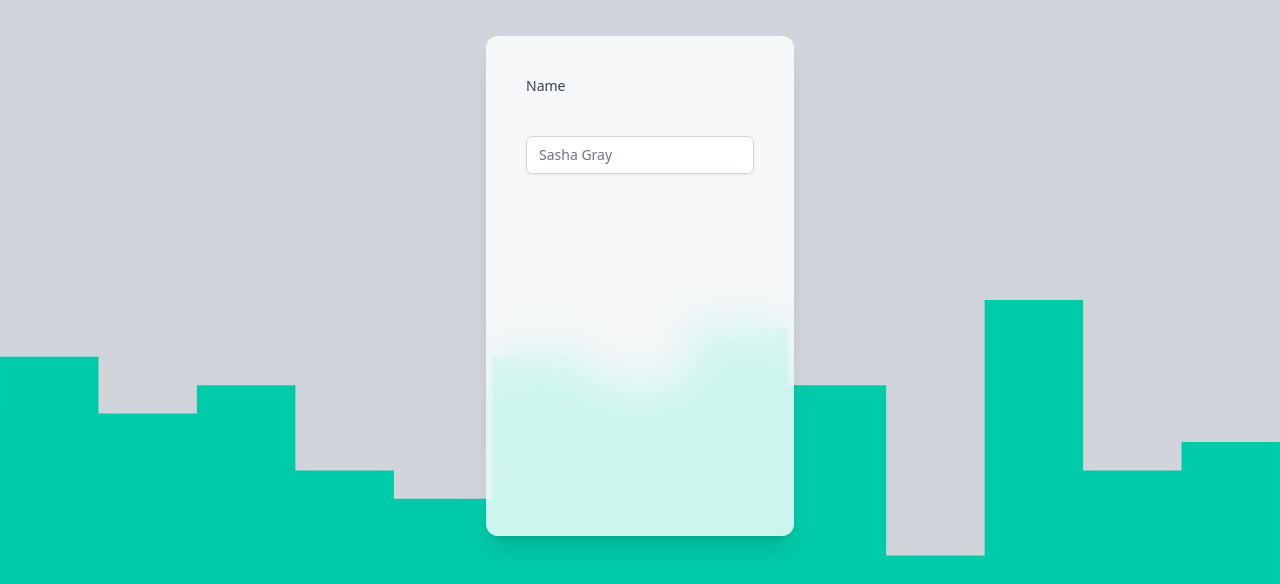
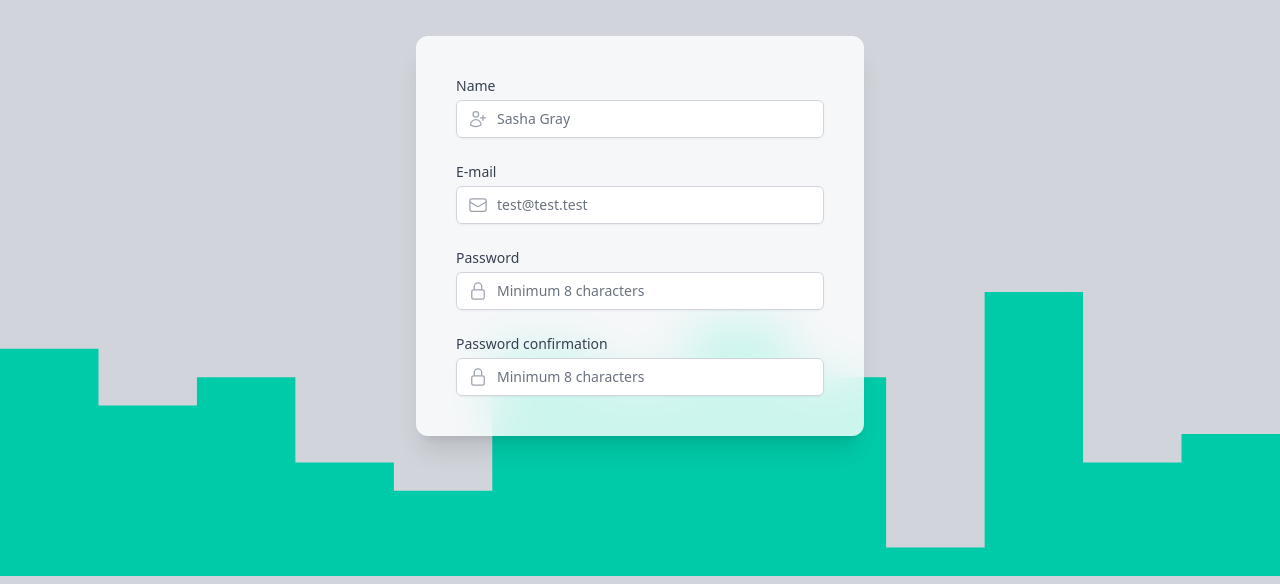
Before and after one commit to vvaxcoder/tailwind-form-example, a website: page index.html in a window 1280 px wide. Shown: the part 224-808 px from the top of the page. Drawn offline with Linux system fonts and the light colour scheme.

Commit message:
Finish work on create form

```diff
--- a/index.html
+++ b/index.html
@@ -47,17 +47,76 @@
       </div>
 
       <!-- registration form here -->
-      <div class="bg-white/80 backdrop-blur-xl p-10 mt-10 mx-auto h-[500px] rounded-xl shadow-xl">
-        <form action="" method="get" autocomplete="off">
+      <div class="bg-white/80 backdrop-blur-xl p-10 mt-10 mx-auto rounded-xl shadow-xl max-w-md w-full">
+        <form action="" method="get" autocomplete="off" class="space-y-6">
+          <!-- name -->
           <div>
             <label for="name" class="block text-sm font-medium text-gray-700">Name</label>
 
-            <div class="icon-wrapper rounded-md shadow-sm mt-10">
-              <div></div>
+            <div class="relative rounded-md shadow-sm mt-1">
+              <div class="absolute inset-y-0 left-0 pl-3 flex items-center">
+                <svg class="h-5 w-5 text-gray-400" xmlns="http://www.w3.org/2000/svg" fill="none" viewBox="0 0 24 24" stroke-width="1.5" stroke="currentColor">
+                  <path stroke-linecap="round" stroke-linejoin="round" d="M18 7.5v3m0 0v3m0-3h3m-3 0h-3m-2.25-4.125a3.375 3.375 0 1 1-6.75 0 3.375 3.375 0 0 1 6.75 0ZM3 19.235v-.11a6.375 6.375 0 0 1 12.75 0v.109A12.318 12.318 0 0 1 9.374 21c-2.331 0-4.512-.645-6.374-1.766Z" />
+                </svg>
+              </div>
 
               <div>
-                <input type="text" id="name" name="name" required class="border-gray-300 rounded-md
-                  focus:border-green-500 focus:ring-green-500 text-sm" placeholder="Sasha Gray">
+                <input type="text" id="name" name="name" required class="pl-10 border-gray-300 rounded-md
+                  focus:border-green-500 focus:ring-green-500 text-sm w-full" placeholder="Sasha Gray">
+              </div>
+            </div>
+          </div>
+
+          <!-- email -->
+          <div>
+            <label for="email" class="block text-sm font-medium text-gray-700">E-mail</label>
+
+            <div class="relative rounded-md shadow-sm mt-1">
+              <div class="absolute inset-y-0 left-0 pl-3 flex items-center">
+                <svg class="h-5 w-5 text-gray-400" xmlns="http://www.w3.org/2000/svg" fill="none" viewBox="0 0 24 24" stroke-width="1.5" stroke="currentColor">
+                  <path stroke-linecap="round" stroke-linejoin="round" d="M21.75 6.75v10.5a2.25 2.25 0 0 1-2.25 2.25h-15a2.25 2.25 0 0 1-2.25-2.25V6.75m19.5 0A2.25 2.25 0 0 0 19.5 4.5h-15a2.25 2.25 0 0 0-2.25 2.25m19.5 0v.243a2.25 2.25 0 0 1-1.07 1.916l-7.5 4.615a2.25 2.25 0 0 1-2.36 0L3.32 8.91a2.25 2.25 0 0 1-1.07-1.916V6.75" />
+                </svg>
+              </div>
+
+              <div>
+                <input type="email" id="email" name="email" class="pl-10 border-gray-300 rounded-md
+                  focus:border-green-500 focus:ring-green-500 text-sm w-full" placeholder="test@test.test">
+              </div>
+            </div>
+          </div>
+
+          <!-- password -->
+          <div>
+            <label for="password" class="block text-sm font-medium text-gray-700">Password</label>
+
+            <div class="relative rounded-md shadow-sm mt-1">
+              <div class="absolute inset-y-0 left-0 pl-3 flex items-center">
+                <svg class="h-5 w-5 text-gray-400" xmlns="http://www.w3.org/2000/svg" fill="none" viewBox="0 0 24 24" stroke-width="1.5" stroke="currentColor">
+                  <path stroke-linecap="round" stroke-linejoin="round" d="M16.5 10.5V6.75a4.5 4.5 0 1 0-9 0v3.75m-.75 11.25h10.5a2.25 2.25 0 0 0 2.25-2.25v-6.75a2.25 2.25 0 0 0-2.25-2.25H6.75a2.25 2.25 0 0 0-2.25 2.25v6.75a2.25 2.25 0 0 0 2.25 2.25Z" />
+                </svg>
+              </div>
+
+              <div>
+                <input type="password" id="password" name="password" minlength="8" class="pl-10 border-gray-300 rounded-md
+                  focus:border-green-500 focus:ring-green-500 text-sm w-full" placeholder="Minimum 8 characters">
+              </div>
+            </div>
+          </div>
+
+          <!-- confirm password -->
+          <div>
+            <label for="password_confirmation" class="block text-sm font-medium text-gray-700">Password confirmation</label>
+
+            <div class="relative rounded-md shadow-sm mt-1">
+              <div class="absolute inset-y-0 left-0 pl-3 flex items-center">
+                <svg class="h-5 w-5 text-gray-400" xmlns="http://www.w3.org/2000/svg" fill="none" viewBox="0 0 24 24" stroke-width="1.5" stroke="currentColor">
+                  <path stroke-linecap="round" stroke-linejoin="round" d="M16.5 10.5V6.75a4.5 4.5 0 1 0-9 0v3.75m-.75 11.25h10.5a2.25 2.25 0 0 0 2.25-2.25v-6.75a2.25 2.25 0 0 0-2.25-2.25H6.75a2.25 2.25 0 0 0-2.25 2.25v6.75a2.25 2.25 0 0 0 2.25 2.25Z" />
+                </svg>
+              </div>
+
+              <div>
+                <input type="password" id="password_confirmation" name="password_confirmation" minlength="8" class="pl-10 border-gray-300 rounded-md
+                  focus:border-green-500 focus:ring-green-500 text-sm w-full" placeholder="Minimum 8 characters">
               </div>
             </div>
           </div>
```
Also changed, not shown: output.css.
